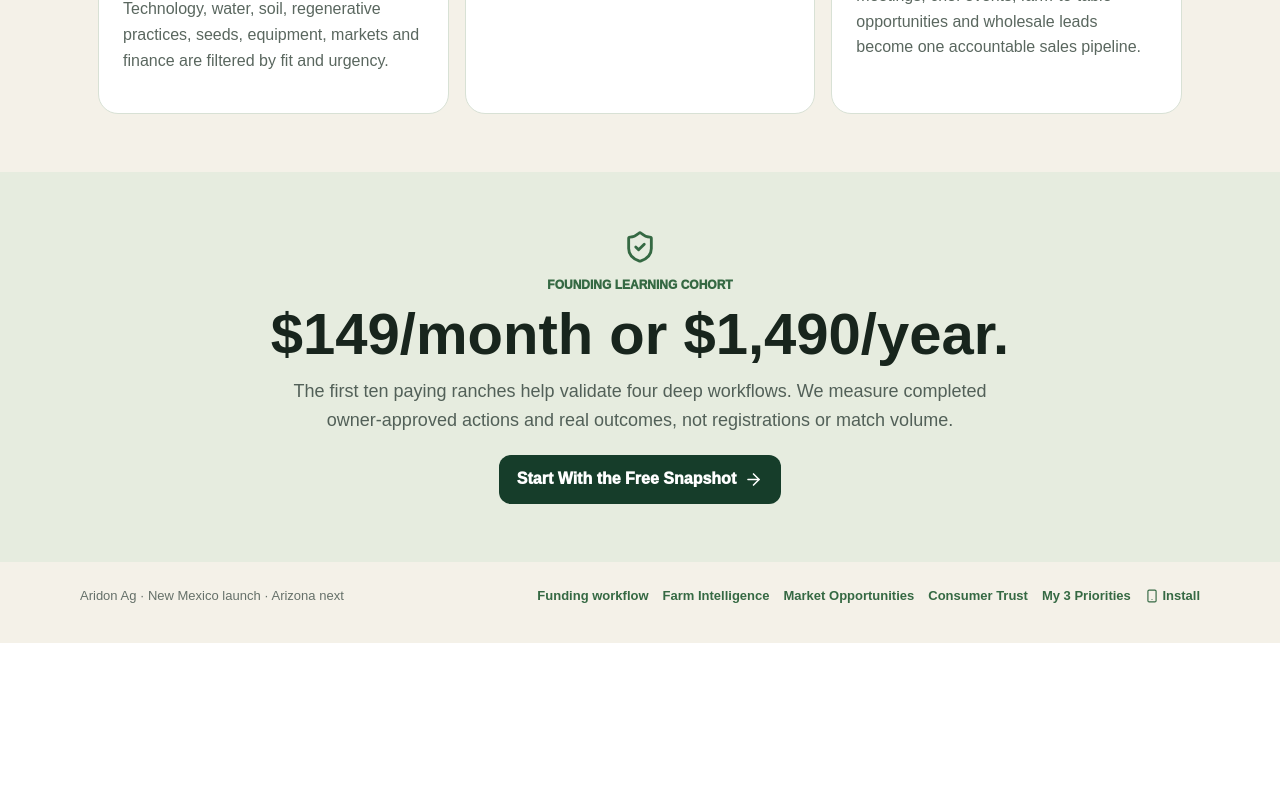
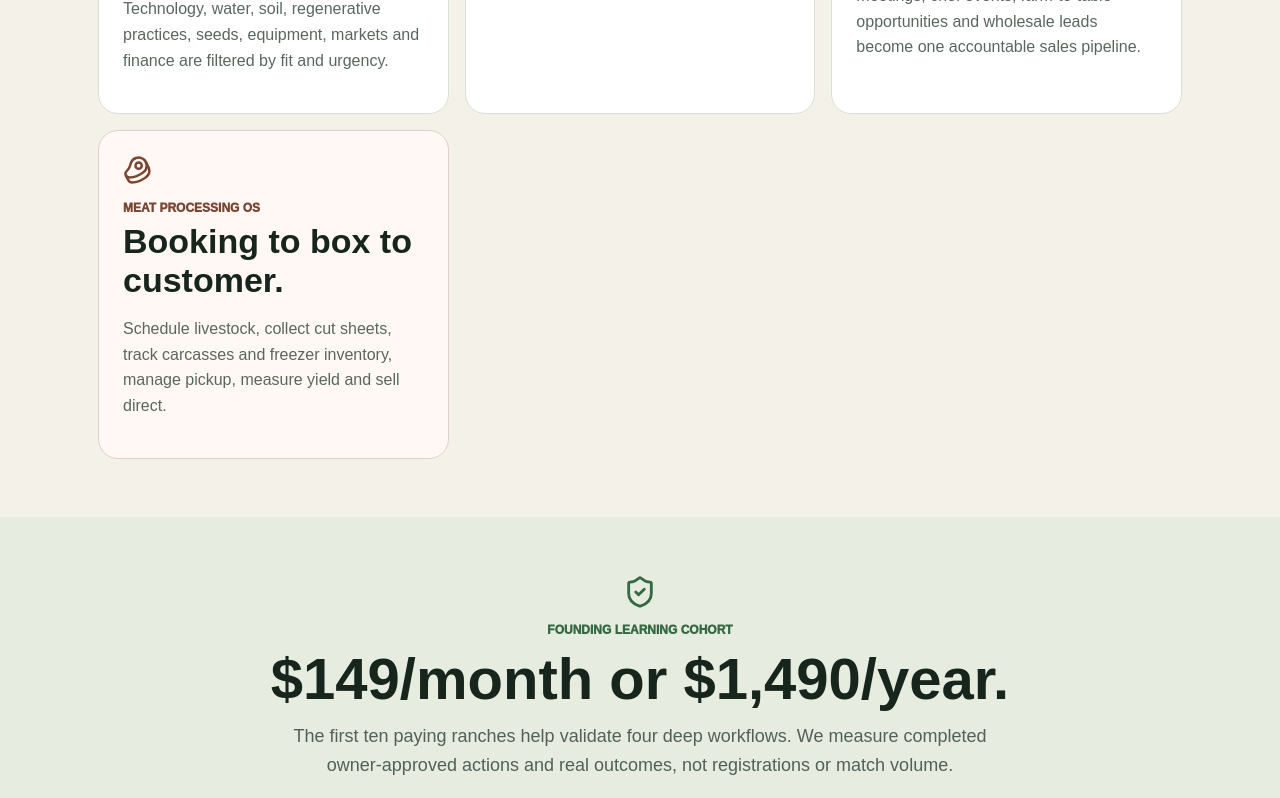
Before and after one commit to jimrusk/aridon-app, a Next.js app: page /ag in a window 1280 px wide. Shown: the part 2380-3178 px from the top of the page. Before the commit the page ends 3023 px from the top, so only its background shows below. Built offline with nearby package versions, Linux system fonts and the light colour scheme.

Commit message:
Link Aridon Meat Processing OS from Ag homepage

```diff
--- a/app/ag/page.tsx
+++ b/app/ag/page.tsx
@@ -1,5 +1,5 @@
 import Link from 'next/link';
-import { ArrowRight, CheckCircle2, Landmark, MessageSquareText, Newspaper, QrCode, ShieldCheck, Smartphone, Store, Users } from 'lucide-react';
+import { ArrowRight, Beef, CheckCircle2, Landmark, MessageSquareText, Newspaper, QrCode, ShieldCheck, Smartphone, Store, Users } from 'lucide-react';
 
 const PHONE='505-360-9529';
 const outcomes=[
@@ -27,9 +27,10 @@ export default function AridonAgPage(){return <main style={{minHeight:'100vh',ba
 <Link href="/ag/intelligence" style={{background:'#fff',border:'1px solid #d8e1d5',borderRadius:20,padding:24,textDecoration:'none',color:'#18251d'}}><Newspaper size={30} color="#356943"/><div style={{color:'#356943',fontSize:12,fontWeight:950,marginTop:12}}>FARM INTELLIGENCE</div><h2 style={{fontSize:34,margin:'7px 0 10px'}}>Turn agriculture news into an operation-specific signal.</h2><p style={{color:'#5a675f',lineHeight:1.6}}>Technology, water, soil, regenerative practices, seeds, equipment, markets and finance are filtered by fit and urgency.</p></Link>
 <Link href="/ag/trust" style={{background:'#fff',border:'1px solid #d8e1d5',borderRadius:20,padding:24,textDecoration:'none',color:'#18251d'}}><QrCode size={30} color="#356943"/><div style={{color:'#356943',fontSize:12,fontWeight:950,marginTop:12}}>FARM-TO-CONSUMER TRUST</div><h2 style={{fontSize:34,margin:'7px 0 10px'}}>Scan the code. Meet the farm.</h2><p style={{color:'#5a675f',lineHeight:1.6}}>Turn producer-approved records into a clear provenance and stewardship story without exposing private operating data.</p></Link>
 <Link href="/ag/market-opportunities" style={{background:'#fff',border:'1px solid #d8e1d5',borderRadius:20,padding:24,textDecoration:'none',color:'#18251d'}}><Store size={30} color="#356943"/><div style={{color:'#356943',fontSize:12,fontWeight:950,marginTop:12}}>MARKET OPPORTUNITY SCOUT</div><h2 style={{fontSize:34,margin:'7px 0 10px'}}>Find events. Track applications. Follow up.</h2><p style={{color:'#5a675f',lineHeight:1.6}}>Farmers markets, festivals, buyer meetings, chef events, farm-to-table opportunities and wholesale leads become one accountable sales pipeline.</p></Link>
+<Link href="/ag/meat-processing" style={{background:'#fff8f4',border:'1px solid #e2cfc5',borderRadius:20,padding:24,textDecoration:'none',color:'#18251d'}}><Beef size={30} color="#7a4633"/><div style={{color:'#7a4633',fontSize:12,fontWeight:950,marginTop:12}}>MEAT PROCESSING OS</div><h2 style={{fontSize:34,margin:'7px 0 10px'}}>Booking to box to customer.</h2><p style={{color:'#5a675f',lineHeight:1.6}}>Schedule livestock, collect cut sheets, track carcasses and freezer inventory, manage pickup, measure yield and sell direct.</p></Link>
 </section>
 
 <section style={{background:'#e6ecdf',padding:'58px 18px'}}><div style={{maxWidth:920,margin:'auto',textAlign:'center'}}><ShieldCheck size={34} color="#356943"/><div style={{color:'#356943',fontSize:12,fontWeight:950,marginTop:10}}>FOUNDING LEARNING COHORT</div><h2 style={{fontSize:'clamp(38px,6vw,58px)',margin:'8px 0 10px'}}>$149/month or $1,490/year.</h2><p style={{fontSize:18,color:'#526058',lineHeight:1.6,maxWidth:720,margin:'0 auto'}}>The first ten paying ranches help validate four deep workflows. We measure completed owner-approved actions and real outcomes, not registrations or match volume.</p><Link href="/ag/snapshot" style={{display:'inline-flex',alignItems:'center',gap:8,marginTop:20,background:'#163d2a',color:'#fff',padding:'15px 18px',borderRadius:12,fontWeight:950,textDecoration:'none'}}>Start With the Free Snapshot <ArrowRight size={19}/></Link></div></section>
 
-<footer style={{padding:'26px 18px 40px'}}><div style={{maxWidth:1120,margin:'auto',display:'flex',justifyContent:'space-between',gap:14,flexWrap:'wrap',color:'#657069',fontSize:13}}><div>Aridon Ag · New Mexico launch · Arizona next</div><div style={{display:'flex',gap:14,flexWrap:'wrap'}}><Link href="/ag/funding" style={{color:'#356943',textDecoration:'none',fontWeight:850}}>Funding workflow</Link><Link href="/ag/intelligence" style={{color:'#356943',textDecoration:'none',fontWeight:850}}>Farm Intelligence</Link><Link href="/ag/market-opportunities" style={{color:'#356943',textDecoration:'none',fontWeight:850}}>Market Opportunities</Link><Link href="/ag/trust" style={{color:'#356943',textDecoration:'none',fontWeight:850}}>Consumer Trust</Link><Link href="/ag/app" style={{color:'#356943',textDecoration:'none',fontWeight:850}}>My 3 Priorities</Link><Link href="/ag/install" style={{color:'#356943',textDecoration:'none',fontWeight:850}}><Smartphone size={14} style={{verticalAlign:'middle'}}/> Install</Link></div></div></footer>
+<footer style={{padding:'26px 18px 40px'}}><div style={{maxWidth:1120,margin:'auto',display:'flex',justifyContent:'space-between',gap:14,flexWrap:'wrap',color:'#657069',fontSize:13}}><div>Aridon Ag · New Mexico launch · Arizona next</div><div style={{display:'flex',gap:14,flexWrap:'wrap'}}><Link href="/ag/funding" style={{color:'#356943',textDecoration:'none',fontWeight:850}}>Funding workflow</Link><Link href="/ag/intelligence" style={{color:'#356943',textDecoration:'none',fontWeight:850}}>Farm Intelligence</Link><Link href="/ag/market-opportunities" style={{color:'#356943',textDecoration:'none',fontWeight:850}}>Market Opportunities</Link><Link href="/ag/meat-processing" style={{color:'#7a4633',textDecoration:'none',fontWeight:850}}>Meat Processing OS</Link><Link href="/ag/trust" style={{color:'#356943',textDecoration:'none',fontWeight:850}}>Consumer Trust</Link><Link href="/ag/app" style={{color:'#356943',textDecoration:'none',fontWeight:850}}>My 3 Priorities</Link><Link href="/ag/install" style={{color:'#356943',textDecoration:'none',fontWeight:850}}><Smartphone size={14} style={{verticalAlign:'middle'}}/> Install</Link></div></div></footer>
 </main>}
```
